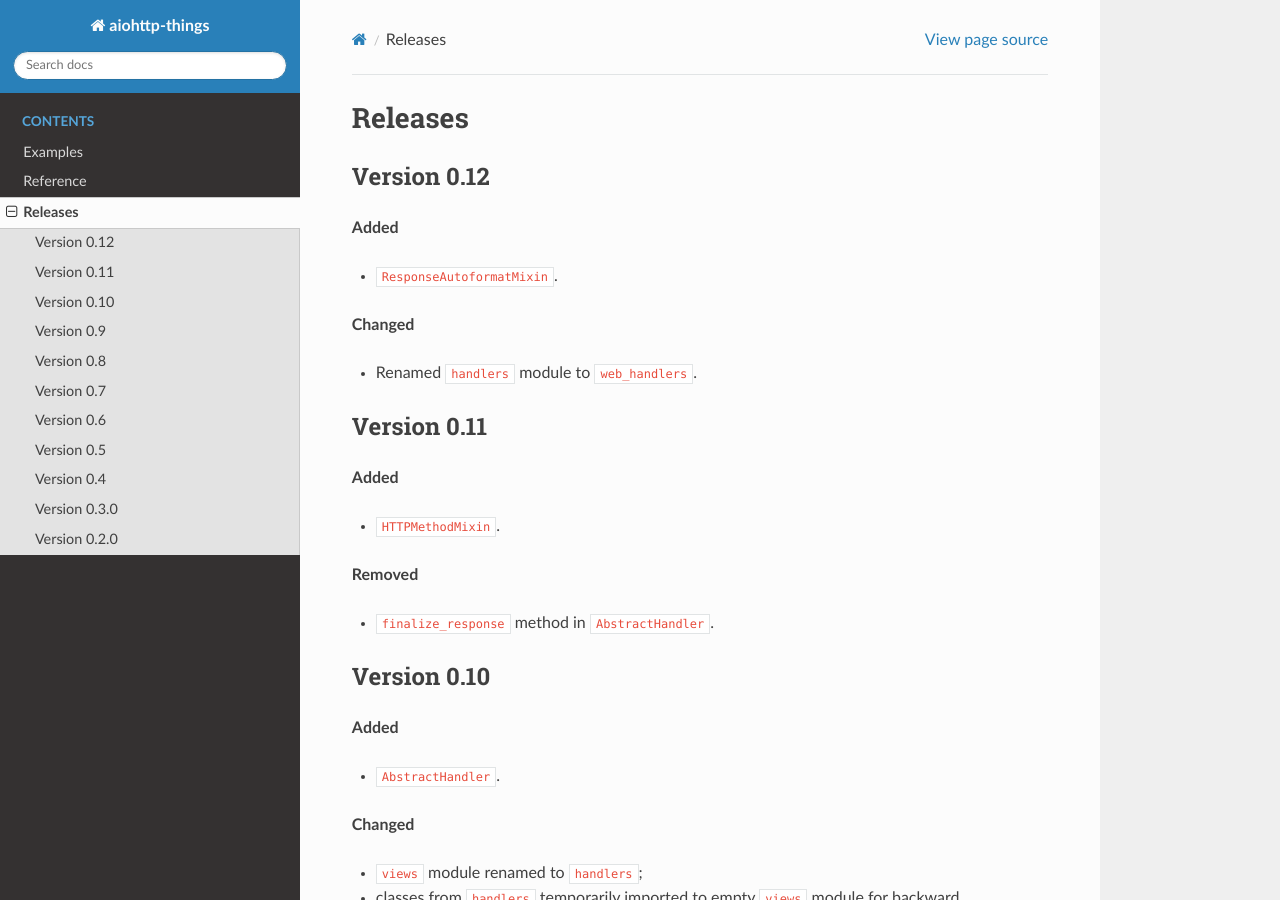
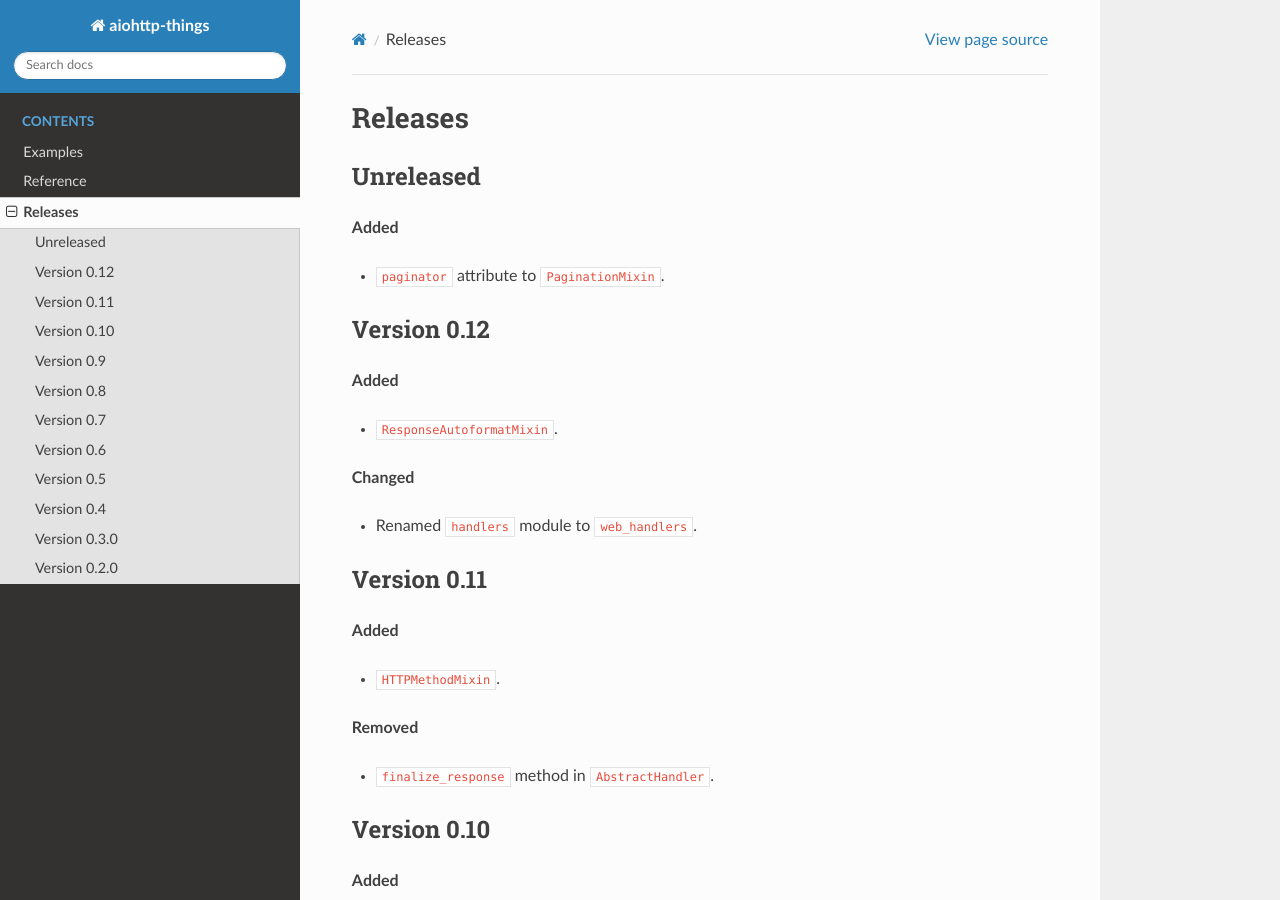
Before and after one commit to ri-gilfanov/aiohttp-things, a Sphinx documentation site: the page built from docs/releases.rst, in a window 1280 px wide and 900 px high. Built offline with Sphinx 7.4.7 and the Read the Docs theme 2.0.0, drawn with Linux system fonts in a browser that asks for light colours.

Commit message:
Add `paginator` attribute to `PaginationMixin`

```diff
--- a/docs/releases.rst
+++ b/docs/releases.rst
@@ -1,5 +1,11 @@
 Releases
 ========
+Unreleased
+----------
+**Added**
+
+* ``paginator`` attribute to ``PaginationMixin``.
+
 Version 0.12
 ------------
 **Added**
```
Also changed, not shown: 1 other file.
